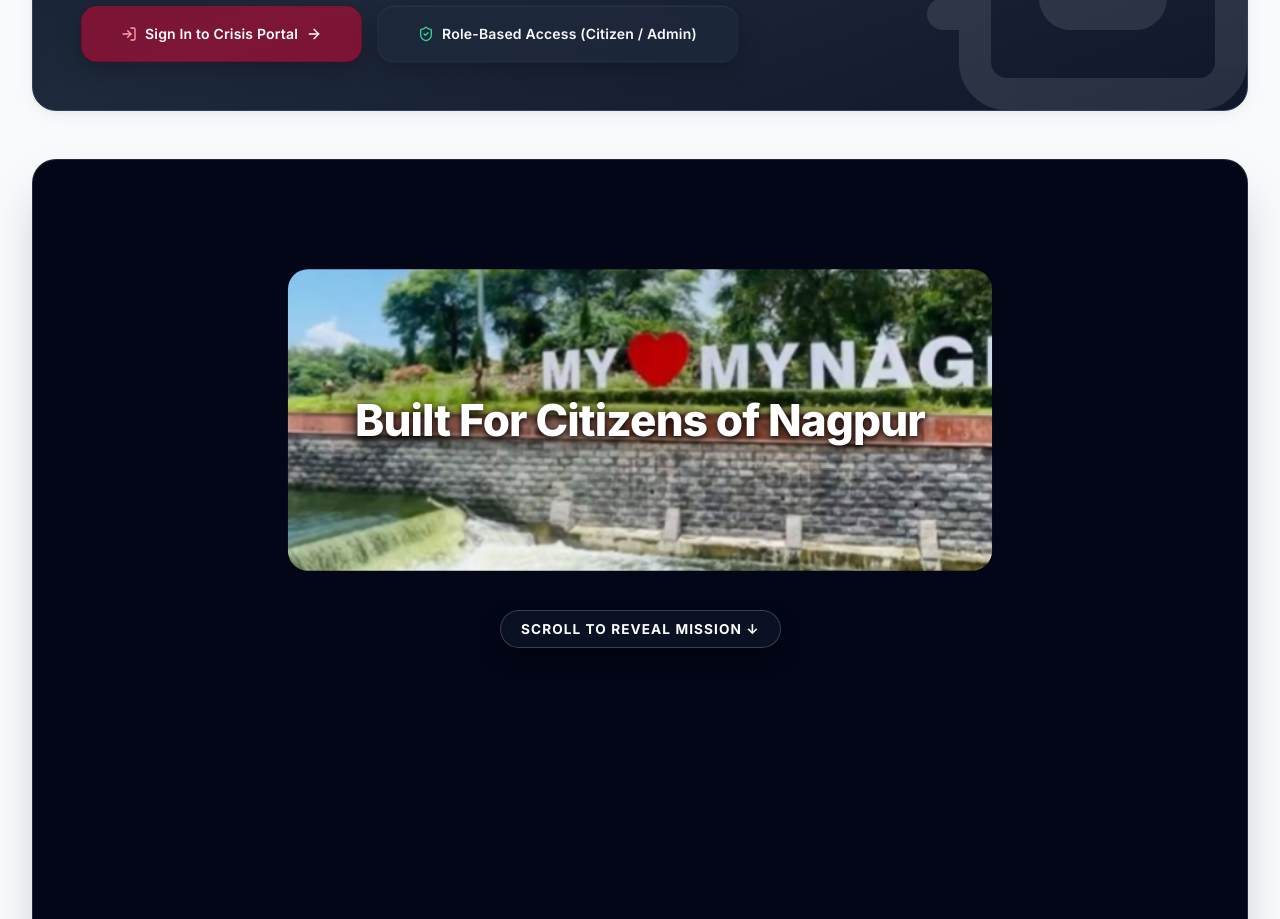
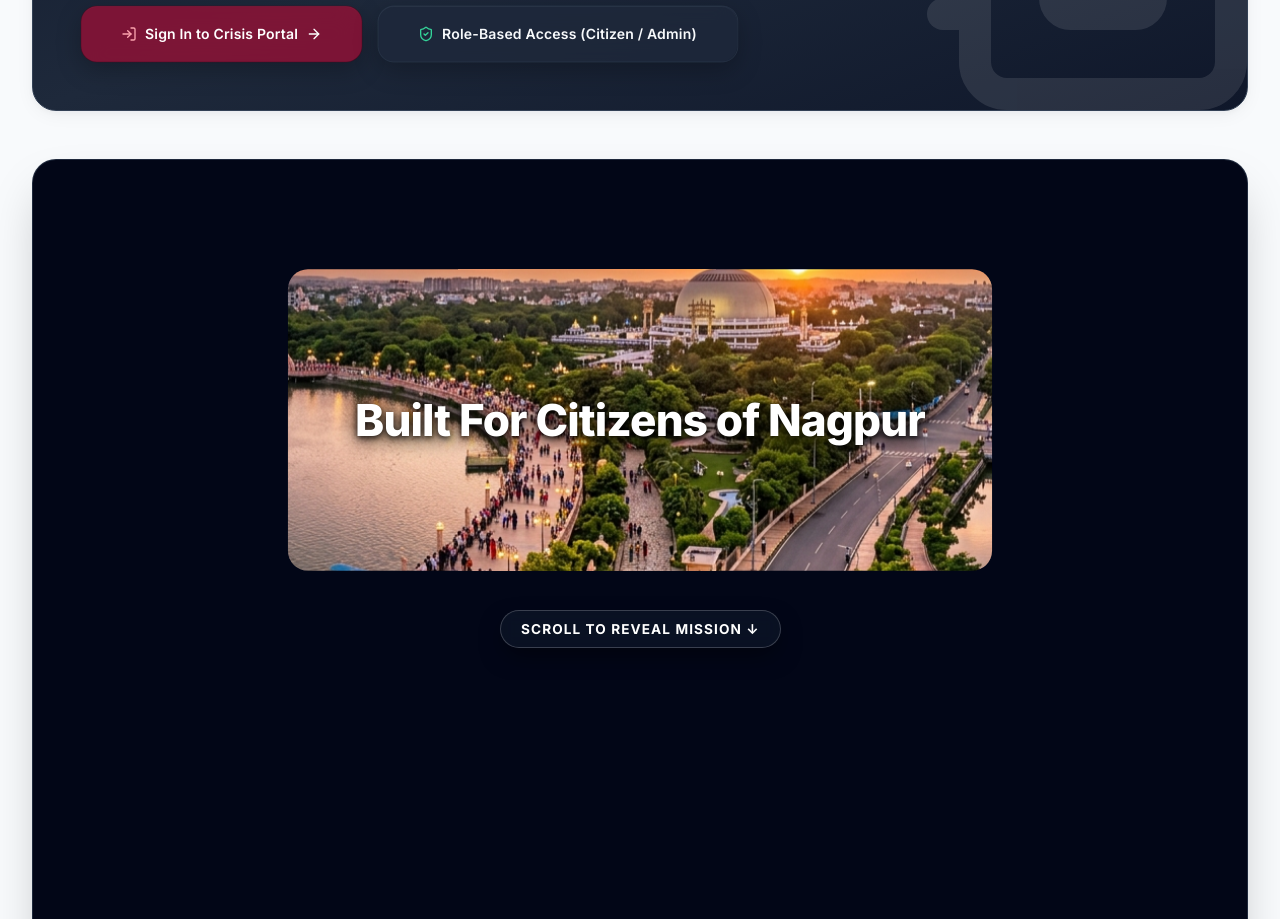
Before and after one commit to vidnesh041/AagDristiAI, a Next.js app in the folder frontend/: page / in a window 1280 px wide. Shown: the part 440-1359 px from the top of the page. Built offline with nearby package versions, Linux system fonts and the light colour scheme; no server answers.

Commit message:
Update ScrollExpand image with high-res panoramic Nagpur photography

```diff
--- a/frontend/src/app/page.js
+++ b/frontend/src/app/page.js
@@ -121,8 +121,8 @@ export default function HomePage() {
       {/* React Bits ScrollExpand Component with 16:9 My Nagpur Landscape */}
       <section className="relative w-full rounded-card-lg border border-slate-700/60 shadow-2xl bg-slate-950">
         <ScrollExpand
-          src="/my-nagpur.jpg"
-          alt="MY NAGPUR Waterway & City Landmark"
+          src="/nagpur-resilience.jpg"
+          alt="Nagpur City Waterfront Promenade & Deekshabhoomi Landmark"
           title="Built For Citizens of Nagpur"
           scrollHint="Scroll to Reveal Mission ↓"
           startWidth={58}
```
Also changed, not shown: frontend/public/nagpur-resilience.jpg (added).
